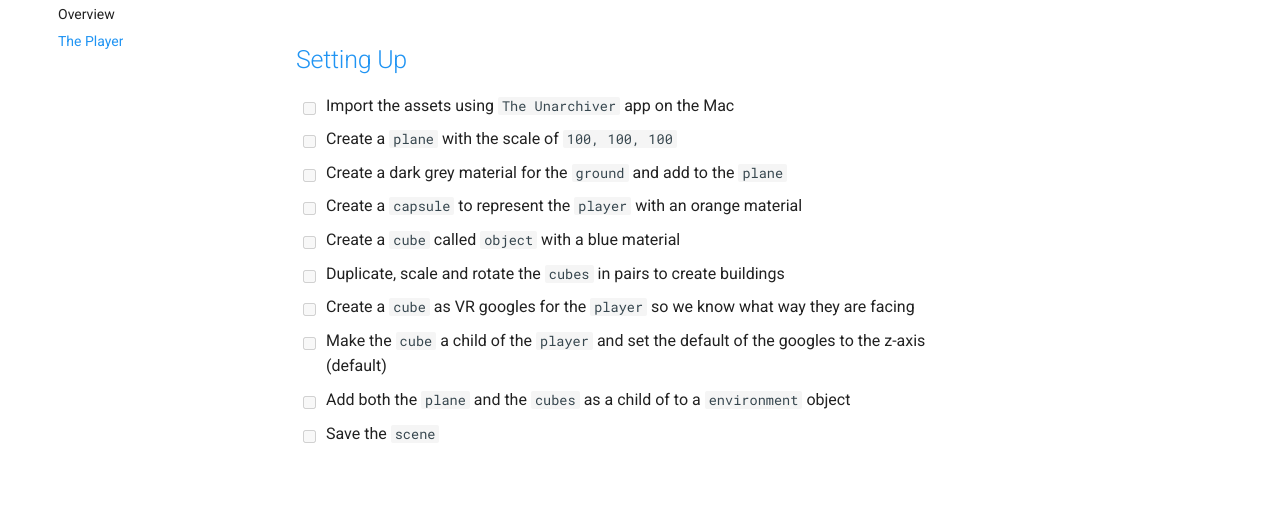
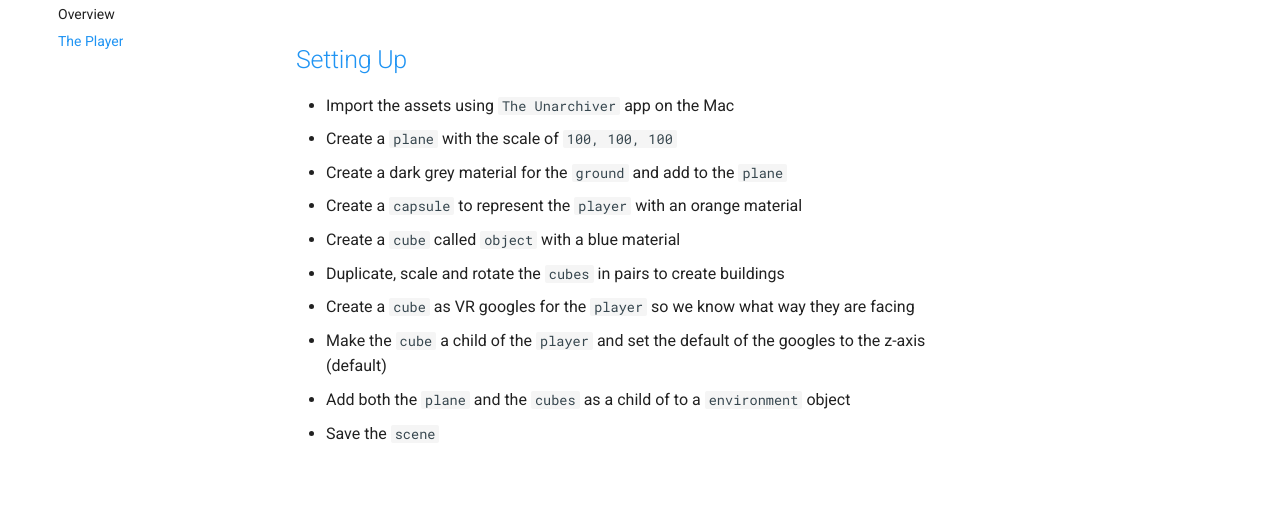
Before and after one commit to ton3s/unity-wiki, an MkDocs documentation site: the page built from docs/fps-multiplayer/the-player.md, in a window 1280 px wide. Shown: the part 178-710 px from the top of the page. Built offline with MkDocs 1.6.1 and Material for MkDocs 9.7.7, drawn with Linux system fonts in a browser that asks for light colours.

Commit message:
Revert task list

```diff
--- a/docs/fps-multiplayer/the-player.md
+++ b/docs/fps-multiplayer/the-player.md
@@ -2,13 +2,13 @@
 
 ## [Setting Up](https://www.udemy.com/course/unity-online-multiplayer/learn/lecture/25987866#overview)
 
-- [ ] Import the assets using `The Unarchiver` app on the Mac
-- [ ] Create a `plane` with the scale of `100, 100, 100`
-- [ ] Create a dark grey material for the `ground` and add to the `plane`
-- [ ] Create a `capsule` to represent the `player` with an orange material
-- [ ] Create a `cube` called `object` with a blue material
-- [ ] Duplicate, scale and rotate the `cubes` in pairs to create buildings
-- [ ] Create a `cube` as VR googles for the `player` so we know what way they are facing
-- [ ] Make the `cube` a child of the `player` and set the default of the googles to the z-axis (default)
-- [ ] Add both the `plane` and the `cubes` as a child of to a `environment` object
-- [ ] Save the `scene`
+- Import the assets using `The Unarchiver` app on the Mac
+- Create a `plane` with the scale of `100, 100, 100`
+- Create a dark grey material for the `ground` and add to the `plane`
+- Create a `capsule` to represent the `player` with an orange material
+- Create a `cube` called `object` with a blue material
+- Duplicate, scale and rotate the `cubes` in pairs to create buildings
+- Create a `cube` as VR googles for the `player` so we know what way they are facing
+- Make the `cube` a child of the `player` and set the default of the googles to the z-axis (default)
+- Add both the `plane` and the `cubes` as a child of to a `environment` object
+- Save the `scene`
```
